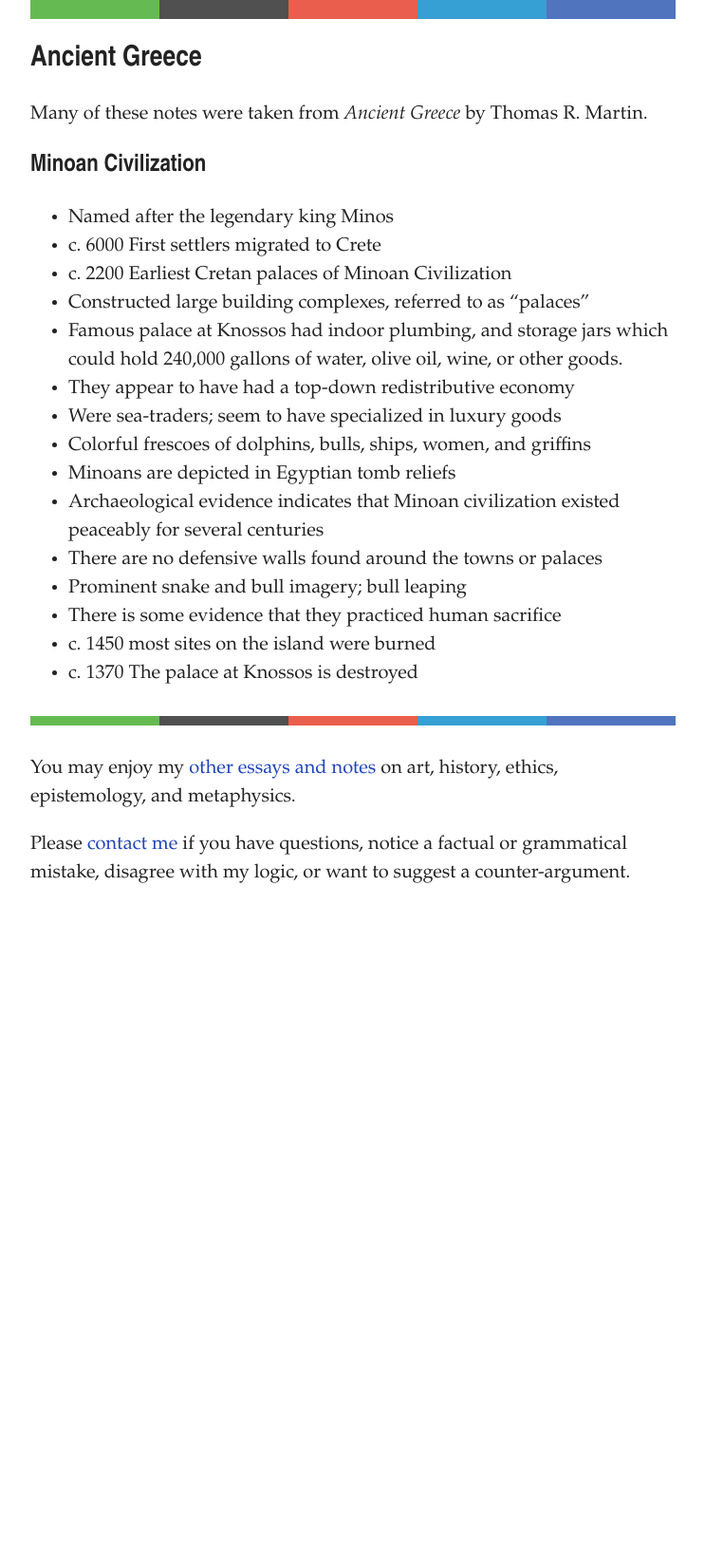
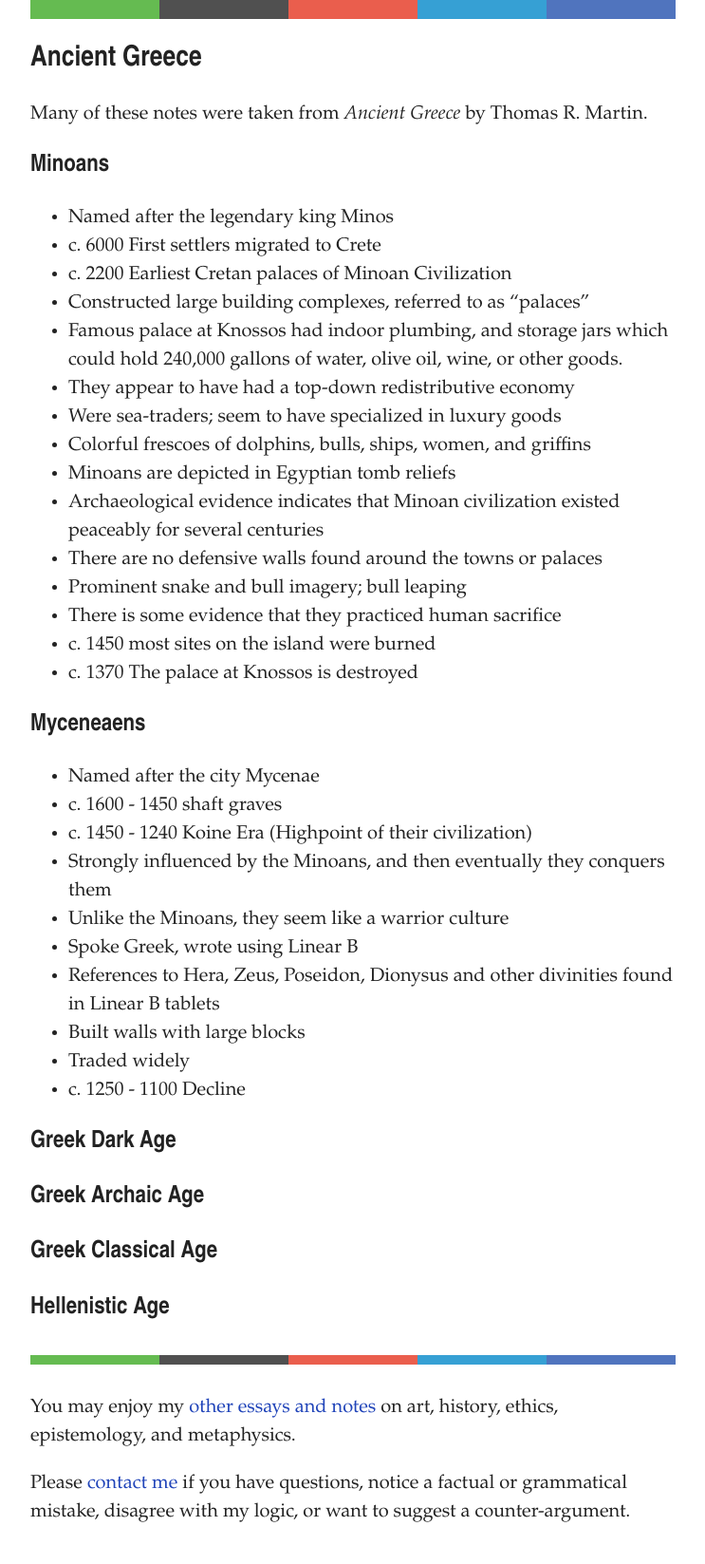
Before and after one commit to artsandmetaphysics/goodlifeodyssey, a Jekyll site: the page built from _notes/ancient-greece.md, in a window 1280 px wide. Shown: the whole page at 95% size, without its empty margins (268-1011 px from the left). Built offline with Jekyll 4.4.1, drawn with Linux system fonts in a browser that asks for light colours; before the commit the page ends 974 px from its top, so only the background shows below that.

Commit message:
Add notes about Mycenaeans

```diff
--- a/_notes/ancient-greece.md
+++ b/_notes/ancient-greece.md
@@ -6,7 +6,7 @@ order: 1.1
 
 Many of these notes were taken from _Ancient Greece_ by Thomas R. Martin.
 
-## Minoan Civilization
+## Minoans
 
 - Named after the legendary king Minos
 - c. 6000 First settlers migrated to Crete
@@ -23,3 +23,24 @@ Many of these notes were taken from _Ancient Greece_ by Thomas R. Martin.
 - There is some evidence that they practiced human sacrifice
 - c. 1450 most sites on the island were burned
 - c. 1370 The palace at Knossos is destroyed
+
+## Myceneaens
+
+- Named after the city Mycenae
+- c. 1600 - 1450 shaft graves
+- c. 1450 - 1240 Koine Era (Highpoint of their civilization)
+- Strongly influenced by the Minoans, and then eventually they conquers them
+- Unlike the Minoans, they seem like a warrior culture
+- Spoke Greek, wrote using Linear B
+- References to Hera, Zeus, Poseidon, Dionysus and other divinities found in Linear B tablets
+- Built walls with large blocks
+- Traded widely
+- c. 1250 - 1100 Decline
+
+## Greek Dark Age
+
+## Greek Archaic Age
+
+## Greek Classical Age
+
+## Hellenistic Age
```
